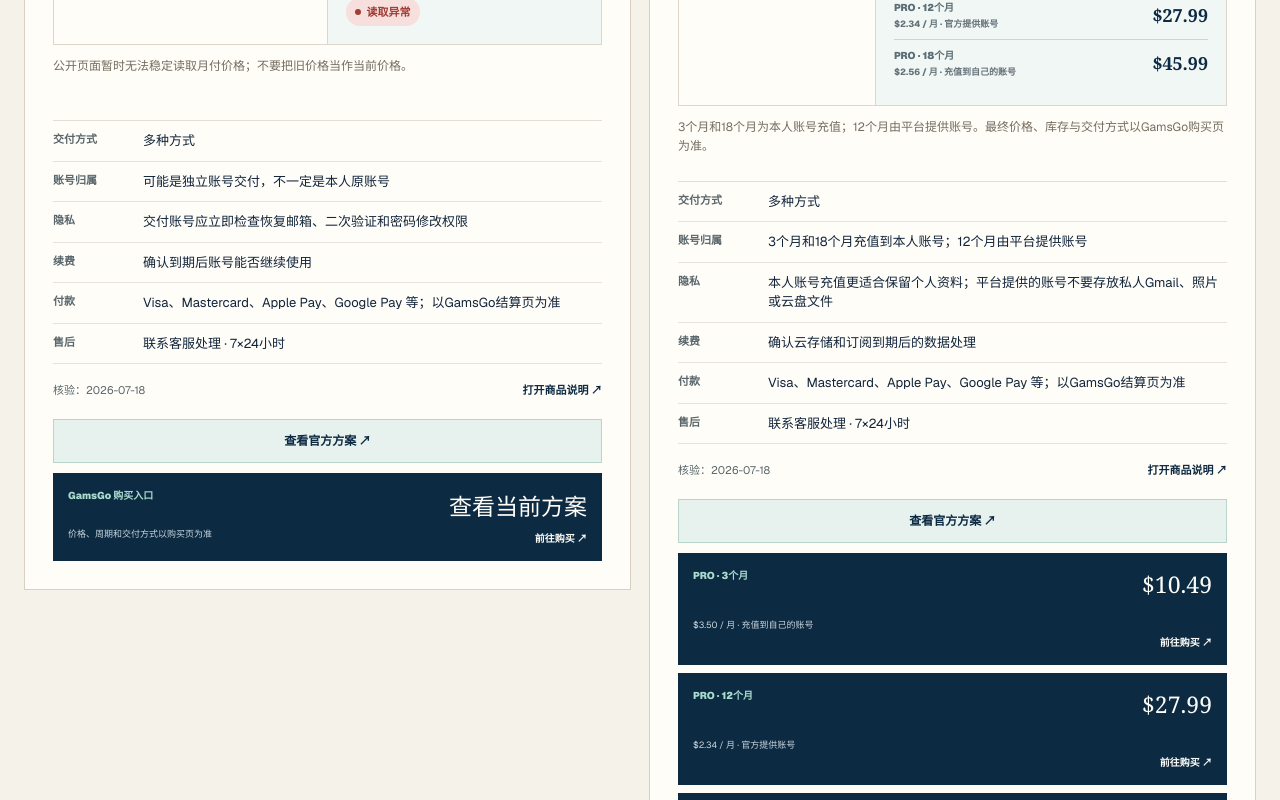
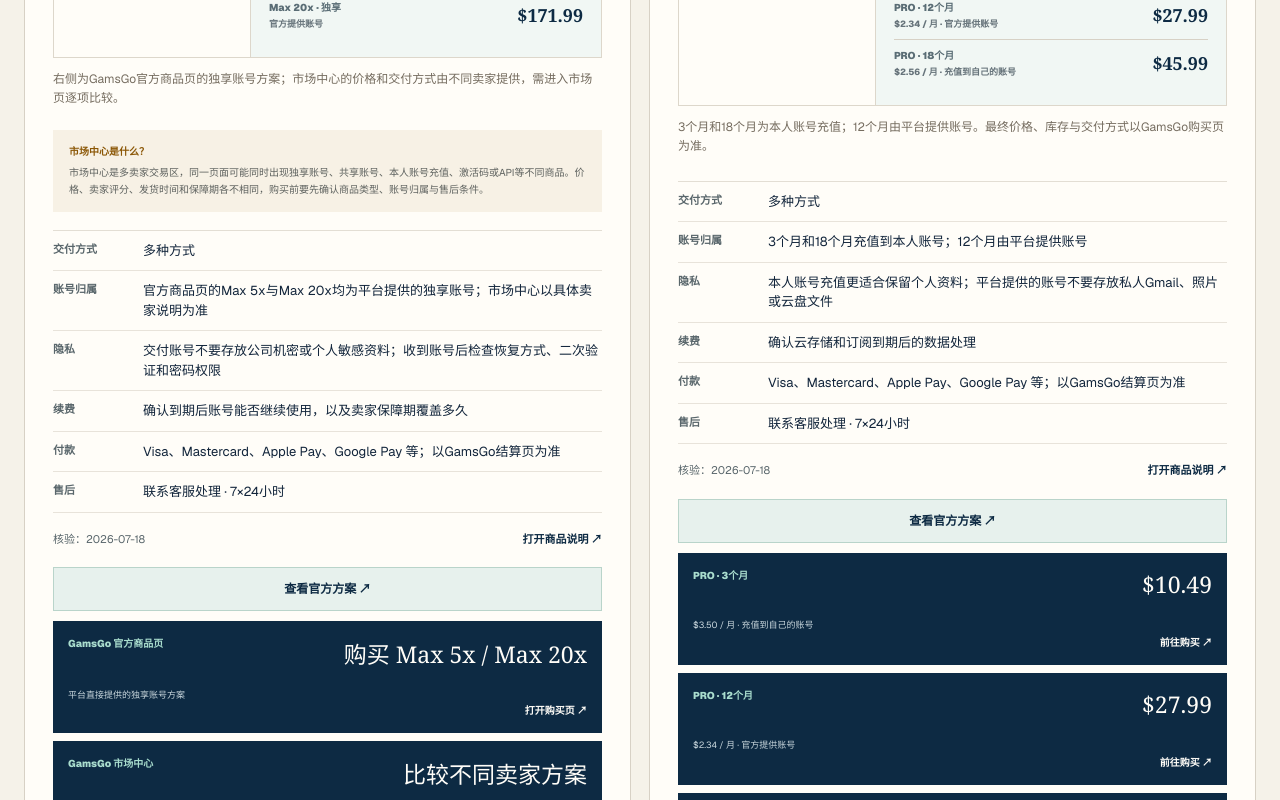
Before and after one commit to alsolisa/digital-tools-guide, a Next.js app: page /subscriptions in a window 1280 px wide. Shown: the part 3140-3940 px from the top of the page. Built offline with nearby package versions, Linux system fonts and the light colour scheme.

Commit message:
feat: 增加 Claude Max 套餐与市场入口

```diff
--- a/app/globals.css
+++ b/app/globals.css
@@ -407,6 +407,7 @@
 .non-comparable-note { margin: -10px 0 24px; padding: 18px 22px; display: grid; grid-template-columns: 180px 1fr; gap: 18px; color: #6b5230; background: #fff4df; border-left: 4px solid var(--gold); }.non-comparable-note p { margin: 0; font-size: 13px; line-height: 1.7; }
 .why-selected { margin: 18px 0; padding: 15px; background: #edf4f1; border-left: 3px solid var(--green); }.why-selected span { color: var(--green); font-size: 11px; font-weight: 900; }.why-selected p { margin: 8px 0; color: #53666e; font-size: 13px; line-height: 1.6; }.why-selected strong { color: #725d35; font-size: 12px; line-height: 1.6; }
 .subscription-card { scroll-margin-top: 20px; }.subscription-actions .official-action { color: var(--navy); background: #e7f1ed; border: 1px solid #b9d4ca; }
+.marketplace-summary { margin: -3px 0 18px; padding: 14px 16px; color: var(--navy); background: #f7f1e5; border-left: 3px solid var(--amber); }.marketplace-summary span { display: block; margin-bottom: 5px; color: #8b5706; font-size: 10px; font-weight: 900; }.marketplace-summary p { margin: 0; color: #5e625f; font-size: 10px; line-height: 1.7; }
 .ai-first-choice,.non-comparable-note { border-radius: 2px; }.ai-first-choice { margin-top: 14px; padding: 20px 22px; display: grid; grid-template-columns: 180px 1fr; gap: 18px; color: var(--white); background: var(--navy); }.ai-first-choice strong { color: #a9ddce; }.ai-first-choice p { margin: 0; color: #cad6db; font-size: 13px; line-height: 1.8; }
 .ai-card-limit { margin: 16px 0 0; padding: 12px; color: #6f5a39; background: #fff5e7; font-size: 12px; line-height: 1.6; }.ai-card-limit strong { color: #8c5d1d; }.plan-guide-grid a { margin-top: 14px; display: inline-block; color: var(--green); font-size: 12px; font-weight: 900; }
 .common-app-showcase { border-top: 1px solid var(--line); }.common-app-feature-card { min-height: 540px; border-top: 5px solid var(--green); }.common-app-feature-card.common-app-youtube { border-top-color: #ff0033; }.common-app-feature-card.common-app-x { border-top-color: #101820; }.common-app-feature-card.common-app-tiktok { border-top-color: #25bfc3; }.common-app-feature-card .card-tagline { min-height: 92px; }.common-app-feature-card ul strong { color: var(--navy); }.common-app-feature-card .ai-card-limit { margin-top: 18px; }
--- a/app/subscriptions/page.tsx
+++ b/app/subscriptions/page.tsx
@@ -52,6 +52,7 @@
                   {offer.purchaseOptions ? <div className="price-option-summary"><span>GamsGo 当前方案</span>{offer.purchaseOptions.map((option) => <p key={option.label}><span className="price-option-label"><b>{option.label}</b><small>{option.note}</small></span><strong>{option.price}</strong></p>)}</div> : <div><span>GamsGo公开价</span><strong>{offer.gamsgoPrice}</strong><small>{offer.gamsgoCny}</small><VerificationChip status={getOfferPriceStatus(offer.slug)} /></div>}
                 </div>
                 <p className="price-note">{offer.priceNote}</p>
+                {offer.marketplaceSummary && <aside className="marketplace-summary"><span>市场中心是什么？</span><p>{offer.marketplaceSummary}</p></aside>}
                 <dl className="fact-list">
                   <div><dt>交付方式</dt><dd>{offer.deliveryType}</dd></div>
                   <div><dt>账号归属</dt><dd>{offer.ownership}</dd></div>
@@ -64,8 +65,8 @@
                 <div className="subscription-actions">
                   <a className="official-action" href={offer.officialUrl} target="_blank" rel="noopener noreferrer">查看官方方案 ↗</a>
                 </div>
-                <div className={`purchase-option-grid${offer.purchaseOptions && offer.purchaseOptions.length > 1 ? " purchase-option-grid-multiple" : ""}`}>
-                  {offer.purchaseOptions ? offer.purchaseOptions.map((option) => <a href={option.url} key={option.label} target="_blank" rel="sponsored noopener"><span>{option.label}</span><strong>{option.price}</strong><small>{option.note}</small><b>前往购买 ↗</b></a>) : <a className="purchase-option-single" href={offer.affiliateUrl} target="_blank" rel="sponsored noopener"><span>GamsGo 购买入口</span><strong>查看当前方案</strong><small>价格、周期和交付方式以购买页为准</small><b>前往购买 ↗</b></a>}
+                <div className={`purchase-option-grid${(offer.purchaseChannels?.length || offer.purchaseOptions?.length || 0) > 1 ? " purchase-option-grid-multiple" : ""}`}>
+                  {offer.purchaseChannels ? offer.purchaseChannels.map((channel) => <a href={channel.url} key={channel.label} target="_blank" rel="sponsored noopener"><span>{channel.label}</span><strong>{channel.title}</strong><small>{channel.note}</small><b>打开购买页 ↗</b></a>) : offer.purchaseOptions ? offer.purchaseOptions.map((option) => <a href={option.url} key={option.label} target="_blank" rel="sponsored noopener"><span>{option.label}</span><strong>{option.price}</strong><small>{option.note}</small><b>前往购买 ↗</b></a>) : <a className="purchase-option-single" href={offer.affiliateUrl} target="_blank" rel="sponsored noopener"><span>GamsGo 购买入口</span><strong>查看当前方案</strong><small>价格、周期和交付方式以购买页为准</small><b>前往购买 ↗</b></a>}
                 </div>
                 {offer.purchaseQrCodes && <div className="purchase-qr-grid" aria-label="ChatGPT购买二维码">{offer.purchaseQrCodes.map((qr) => <a href={qr.url} key={qr.label} target="_blank" rel="sponsored noopener"><Image src={`${assetBase}${qr.image}`} width={100} height={100} unoptimized alt={`${qr.label}购买二维码`} /><span>扫码打开<br /><strong>{qr.label}</strong></span></a>)}</div>}
               </article>
--- a/data/catalog.ts
+++ b/data/catalog.ts
@@ -96,6 +96,13 @@
     note: string;
     url: string;
   }[];
+  purchaseChannels?: {
+    label: string;
+    title: string;
+    note: string;
+    url: string;
+  }[];
+  marketplaceSummary?: string;
   purchaseQrCodes?: {
     label: string;
     image: string;
@@ -453,10 +460,20 @@
   {
     slug: "claude", name: "Claude Pro / Max", productSlug: "claude", mark: "A", useCase: "获得更高的 Claude 使用额度、模型和付费功能。",
     whySelected: "长文档、自然写作和持续对话是它的代表性场景，适合需要阅读与整理大量材料的人。", freeAdvice: "先用免费版测试长文、写作和文件阅读；用量经常不足时再选择Pro，Max不适合只为尝鲜的新手。",
-    officialPrice: "Pro US$20 / 月", officialCny: "约 ¥135.49", gamsgoPrice: "购买页实时显示", gamsgoCny: "待公开页读取", priceNote: "Claude官方美国月付参考价；地区税费和应用商店价格可能不同。",
+    officialPrice: "Pro US$20 / 月", officialCny: "约 ¥135.49", gamsgoPrice: "Max 5x US$89.99 起", gamsgoCny: "Max 5x 与 Max 20x 独享账号", priceNote: "右侧为GamsGo官方商品页的独享账号方案；市场中心的价格和交付方式由不同卖家提供，需进入市场页逐项比较。",
     officialUrl: "https://www.anthropic.com/pricing",
-    deliveryType: "多种方式", risk: "high", riskLabel: "", ownership: "可能是独立账号交付，不一定是本人原账号", privacy: "交付账号应立即检查恢复邮箱、二次验证和密码修改权限", renewal: "确认到期后账号能否继续使用", support: "联系客服处理 · 7×24小时", payment: "Visa、Mastercard、Apple Pay、Google Pay 等；以GamsGo结算页为准", region: "Claude本身有支持地区限制",
-    sourceUrl: "https://www.gamsgo.com/details/claude", affiliateUrl: "https://www.gamsgo.com/details/claude/partner/BTzCM", verifiedAt: checkedAt,
+    deliveryType: "多种方式", risk: "high", riskLabel: "", ownership: "官方商品页的Max 5x与Max 20x均为平台提供的独享账号；市场中心以具体卖家说明为准", privacy: "交付账号不要存放公司机密或个人敏感资料；收到账号后检查恢复方式、二次验证和密码权限", renewal: "确认到期后账号能否继续使用，以及卖家保障期覆盖多久", support: "联系客服处理 · 7×24小时", payment: "Visa、Mastercard、Apple Pay、Google Pay 等；以GamsGo结算页为准", region: "Claude本身有支持地区限制",
+    sourceUrl: "https://www.gamsgo.com/zh/details/claude", affiliateUrl: "https://www.gamsgo.com/zh/details/claude/partner/BTzCM",
+    purchaseOptions: [
+      { label: "Max 5x · 独享", price: "$89.99", note: "官方提供账号", url: "https://www.gamsgo.com/zh/details/claude/partner/BTzCM" },
+      { label: "Max 20x · 独享", price: "$171.99", note: "官方提供账号", url: "https://www.gamsgo.com/zh/details/claude/partner/BTzCM" },
+    ],
+    purchaseChannels: [
+      { label: "GamsGo 官方商品页", title: "购买 Max 5x / Max 20x", note: "平台直接提供的独享账号方案", url: "https://www.gamsgo.com/zh/details/claude/partner/BTzCM" },
+      { label: "GamsGo 市场中心", title: "比较不同卖家方案", note: "查看商品类型、卖家评分、发货速度与保障期", url: "https://www.gamsgo.com/zh/accounts/claude/partner/BTzCM" },
+    ],
+    marketplaceSummary: "市场中心是多卖家交易区，同一页面可能同时出现独享账号、共享账号、本人账号充值、激活码或API等不同商品。价格、卖家评分、发货时间和保障期各不相同，购买前要先确认商品类型、账号归属与售后条件。",
+    priceVerifiedAt: "2026-07-18", verifiedAt: checkedAt,
   },
   {
     slug: "gemini", name: "Gemini / Google AI Pro", productSlug: "gemini", mark: "G", useCase: "获得Gemini高级功能、更多用量及Google生态权益。",
```
Also changed, not shown: 1 other file (tests, documents, lock files or other folders).
